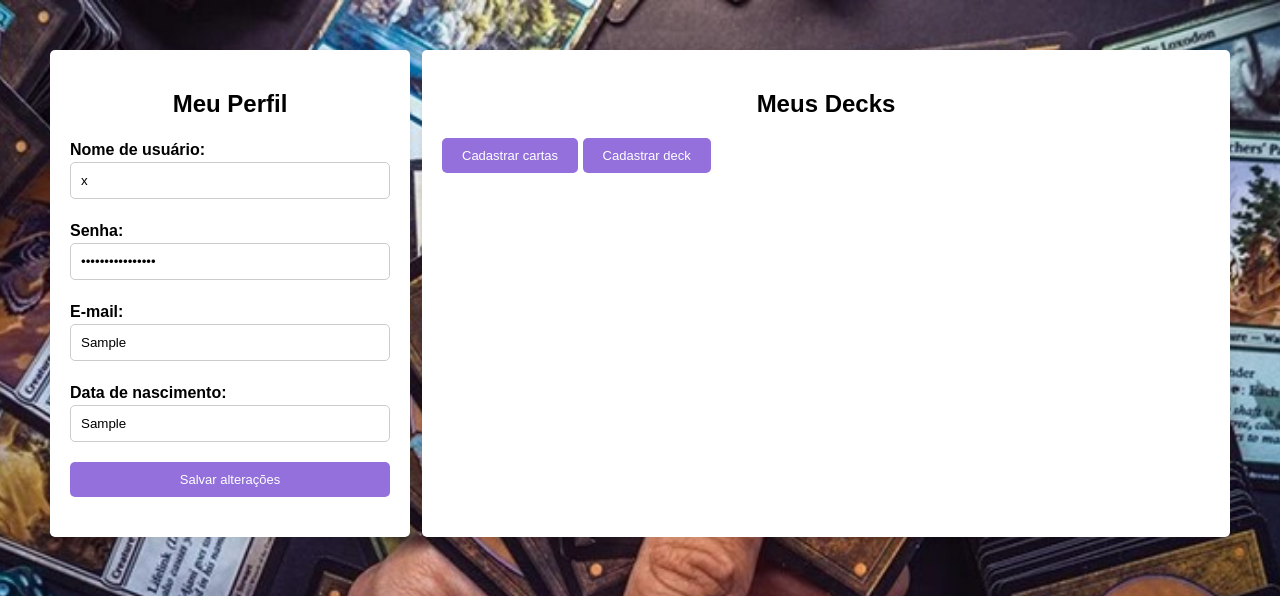
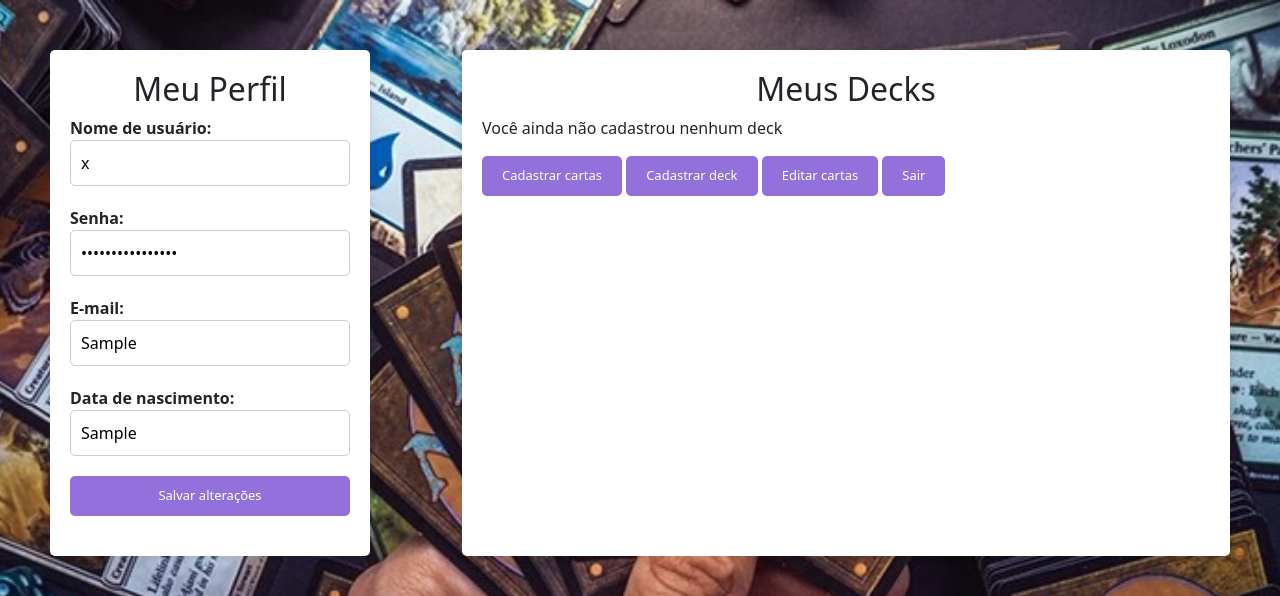
Before and after one commit to leoGeraldino/PI-1, a Flask app: page /views/perfil.html in a window 1280 px wide. Shown: the top 596 px of the page. Run offline with Flask 3, Linux system fonts and the light colour scheme; the visitor is signed in with stand-in values (Sample User, id 1); tables that the repository leaves empty or names only in its code hold one stand-in row (values such as "Sample post").

Commit message:
Página de perfil mostrando os decks e a parte de alteração de dados do usuário.

```diff
--- a/templates/perfil.html
+++ b/templates/perfil.html
@@ -3,8 +3,7 @@
 <head>
     <meta charset="UTF-8" />
 	<link rel="stylesheet" type="text/css" href="{{url_for('static', filename = 'CSS/estilo.css')}}" />
-	<style>
-	</style>
+	<link href="https://cdn.jsdelivr.net/npm/bootstrap@5.3.3/dist/css/bootstrap.min.css" rel="stylesheet" integrity="sha384-QWTKZyjpPEjISv5WaRU9OFeRpok6YctnYmDr5pNlyT2bRjXh0JMhjY6hW+ALEwIH" crossorigin="anonymous">
     <title>Meu Perfil | Deck Digital</title>
 </head>
 <body>
@@ -29,16 +28,47 @@
 			<input type="text" id="bday" name="bday" value="{{ usuario[4]}}" required>
 		</div>
         <div class="form-group">
-			<!--<a href="Perfil.html" class="botao-link">Salvar alterações</a>-->
 			<input type="submit" value="Salvar alterações" class="botao-link"/>
 		</div>
 		</form>
 	</div>
 	<div class="painel">
 		<h2>Meus Decks</h2>
-		<a href="{{ url_for('views.cartas') }}" class="botao-link">Cadastrar cartas</a>
-		<a href="{{ url_for('views.decks') }}" class="botao-link">Cadastrar deck</a>
-	</div>
+		{% if not decks_cadastrados %}
+			<p>Você ainda não cadastrou nenhum deck</p>
+		{% endif %}
+
+		{% for deck in decks_cadastrados %}
+			<li>
+				<div class="deck_space">
+					<span>{{deck}}</span>
+					<form method = "post" action="{{ url_for('views.edit_deck') }}">
+						<input type="hidden" name="deck_name_edit" value="{{ deck }}"/>
+						<button type="submit" class="pencil-icon">
+							<div>
+								<svg xmlns="http://www.w3.org/2000/svg" width="16" height="20" fill="white" class="bi bi-pencil" viewBox="0 0 16 16">
+									<path d="M12.146.146a.5.5 0 0 1 .708 0l3 3a.5.5 0 0 1 0 .708l-10 10a.5.5 0 0 1-.168.11l-5 2a.5.5 0 0 1-.65-.65l2-5a.5.5 0 0 1 .11-.168zM11.207 2.5 13.5 4.793 14.793 3.5 12.5 1.207zm1.586 3L10.5 3.207 4 9.707V10h.5a.5.5 0 0 1 .5.5v.5h.5a.5.5 0 0 1 .5.5v.5h.293zm-9.761 5.175-.106.106-1.528 3.821 3.821-1.528.106-.106A.5.5 0 0 1 5 12.5V12h-.5a.5.5 0 0 1-.5-.5V11h-.5a.5.5 0 0 1-.468-.325"/>
+								</svg>
+							</div>
+						</button>
+					</form>
+					<form method="post" action="{{ url_for('views.delete_deck') }}">
+						<input type="hidden" name="deck_name_delete" value="{{ deck }}"/>
+						<button type="submit" class="trash-icon">
+							<svg xmlns="http://www.w3.org/2000/svg" width="16" height="20" fill="white" class="bi bi-trash3" viewBox="0 0 16 16">
+								<path d="M6.5 1h3a.5.5 0 0 1 .5.5v1H6v-1a.5.5 0 0 1 .5-.5M11 2.5v-1A1.5 1.5 0 0 0 9.5 0h-3A1.5 1.5 0 0 0 5 1.5v1H1.5a.5.5 0 0 0 0 1h.538l.853 10.66A2 2 0 0 0 4.885 16h6.23a2 2 0 0 0 1.994-1.84l.853-10.66h.538a.5.5 0 0 0 0-1zm1.958 1-.846 10.58a1 1 0 0 1-.997.92h-6.23a1 1 0 0 1-.997-.92L3.042 3.5zm-7.487 1a.5.5 0 0 1 .528.47l.5 8.5a.5.5 0 0 1-.998.06L5 5.03a.5.5 0 0 1 .47-.53Zm5.058 0a.5.5 0 0 1 .47.53l-.5 8.5a.5.5 0 1 1-.998-.06l.5-8.5a.5.5 0 0 1 .528-.47M8 4.5a.5.5 0 0 1 .5.5v8.5a.5.5 0 0 1-1 0V5a.5.5 0 0 1 .5-.5"/>
+						  	</svg>
+						</button>
+					</form>
+				</div>
+			</li>
+		{% endfor %}
+		<div class="button-group">
+			<a href="{{ url_for('views.cartas') }}" class="botao-link botoes-perfil ">Cadastrar cartas</a>
+			<a href="{{ url_for('views.decks') }}" class="botao-link botoes-perfil">Cadastrar deck</a>
+			<a href="{{ url_for('views.editar_cartas')}}" class="botao-link botoes-perfil">Editar cartas</a>
+			<a href="{{ url_for('views.logout')}}" class="botao-link botoes-perfil">Sair</a>
+		</div>
 	</div>
 </body>
 </html>
```
